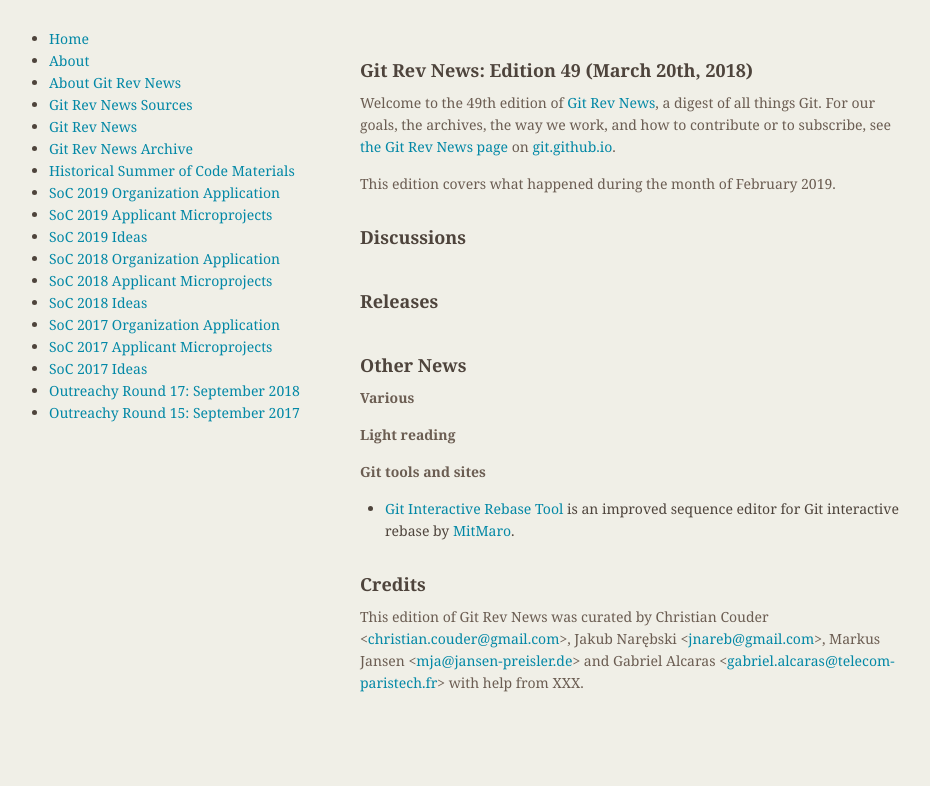
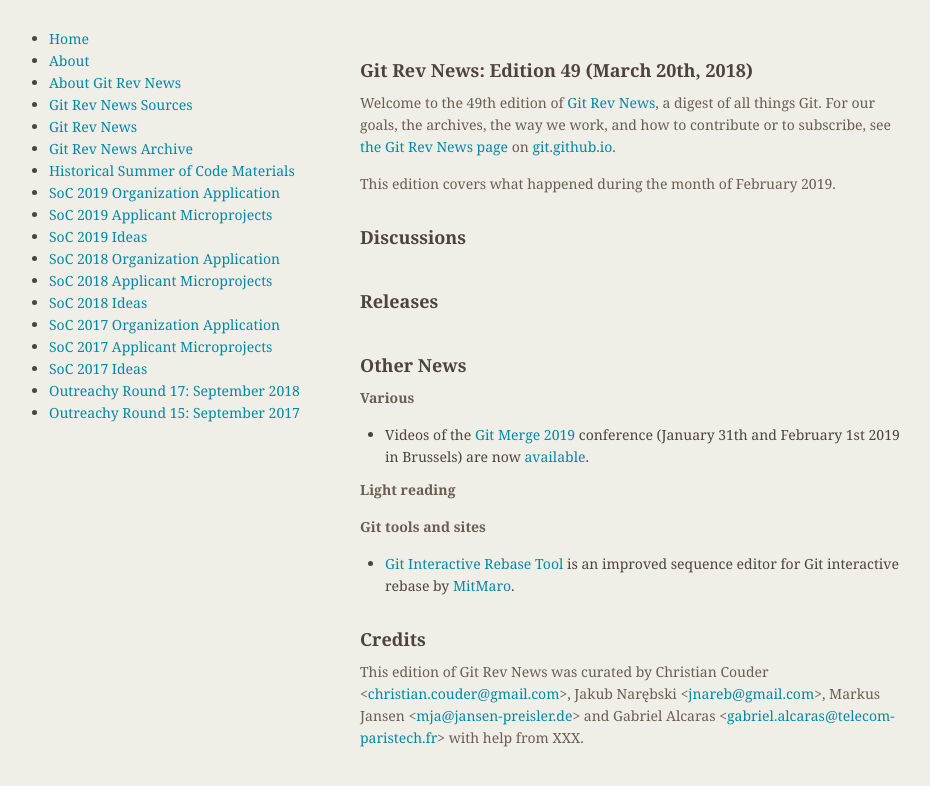
Before and after one commit to git/git.github.io, a Jekyll site: the page built from rev_news/drafts/edition-49.md, in a window 1280 px wide. Shown: the top 786 px of the page, without its empty margins (174-1104 px from the left). Built offline with Jekyll 4.4.1, drawn with Linux system fonts in a browser that asks for light colours.

Commit message:
rn-49: add Git Merge video news

```diff
--- a/rev_news/drafts/edition-49.md
+++ b/rev_news/drafts/edition-49.md
@@ -40,6 +40,8 @@
 
 __Various__
 
+* Videos of the [Git Merge 2019](https://git-merge.com/) conference (January 31th and February 1st 2019 in Brussels) are now
+  [available](https://www.youtube.com/playlist?list=PL0lo9MOBetEFqBue4vNcTEnkBjgIQU1Q3).
 
 __Light reading__
 
```
